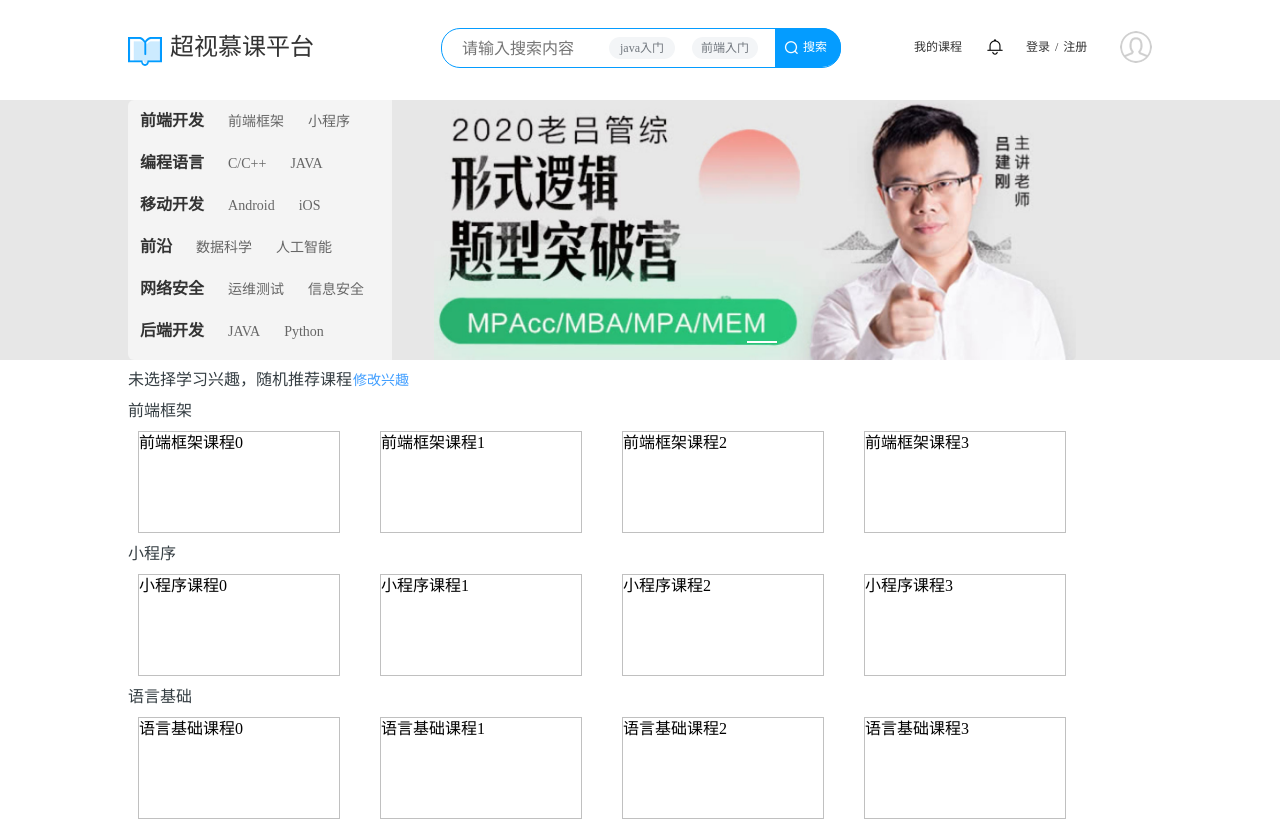
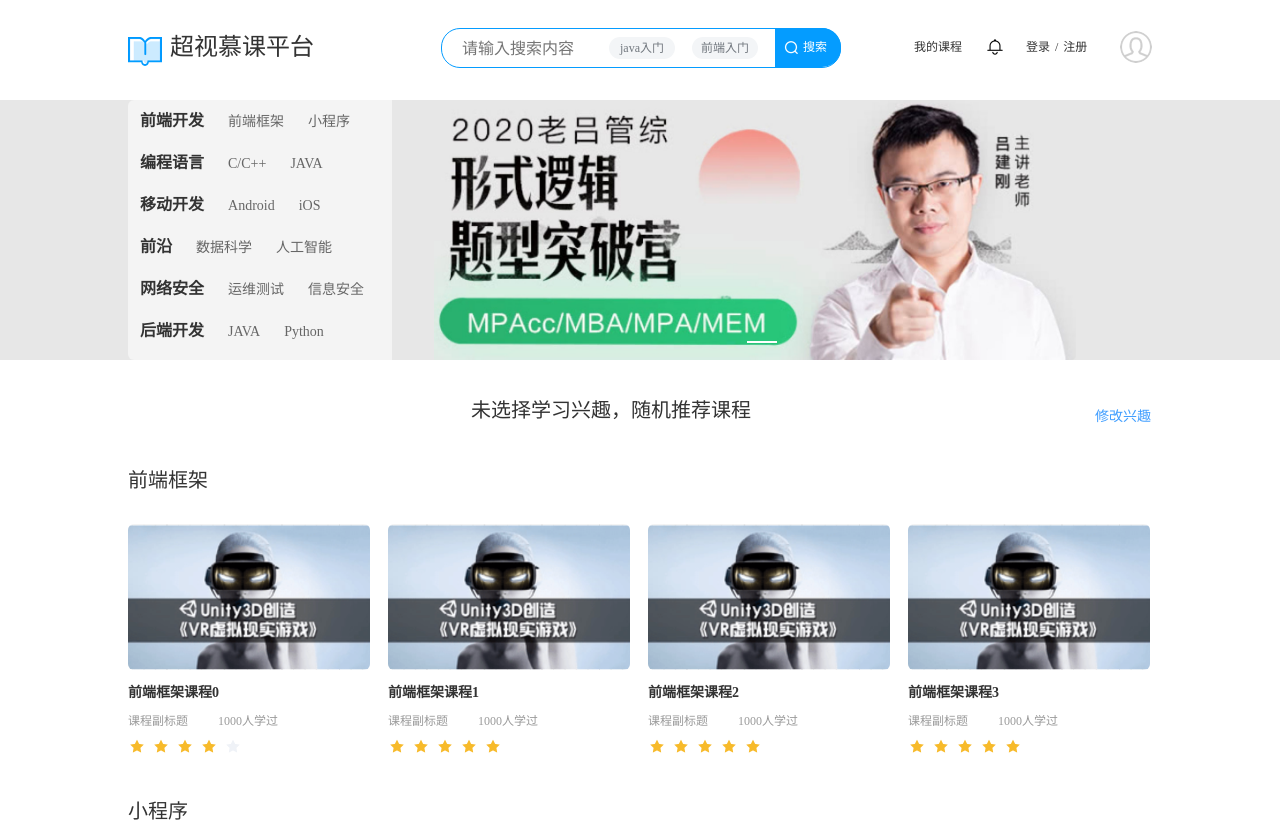
Before and after one commit to clummm/mooc, a Vue app: page / in a window 1280 px wide. Shown: the top 822 px of the page. Built offline with nearby package versions, Linux system fonts and the light colour scheme; what vue-quill-editor would draw is missing.

Commit message:
完成首页样式，添加course-card组件，分为水平布局和垂直布局两种

```diff
--- /dev/null
+++ b/src/components/courseCardHorizon/courseCardHorizon.vue
@@ -0,0 +1,62 @@
+<template>
+  <div class="course-card clearfix"
+       @click="rHelp.openCourseNewWindow(course.id)">
+    <div class="course-card-img left" :style="{ backgroundImage:'url(' + course.img + ')'}"></div>
+    <div class="course-card-content left">
+      <div class="course-card-title">{{course.name}}</div>
+      <div class="course-card-info">
+        <span class="course-card-subtitle">{{course.subtitle}}</span>
+        <span>{{course.learningCount}}人学过</span>
+      </div>
+      <div class="course-card-rating">
+        <el-rate
+          v-model="course.rating"
+          disabled>
+        </el-rate>
+      </div>
+    </div>
+  </div>
+</template>
+
+<script>
+  export default {
+    name: 'courseCardHorizon',
+    props: ['course'],
+    data () {
+      return {}
+    }
+  }
+</script>
+
+<style lang="stylus" scoped>
+  .course-card
+    font-size 14px
+    color rgba(51,51,51,1)
+    cursor pointer
+    margin 40px 40px 10px 0
+    display inline-block
+
+    .course-card-img
+      width 142px
+      height 74px
+      border-radius 6px
+      overflow hidden
+      background-size cover
+      background-repeat no-repeat
+      background-position center
+
+    .course-card-content
+      margin-left 8px
+      .course-card-title
+        font-weight 600
+
+      .course-card-info
+        font-size 12px
+        color rgba(153,153,153,1)
+        margin-top 8px
+        .course-card-subtitle
+          padding-right 30px
+      .course-card-rating
+        margin-top 5px
+
+</style>
--- /dev/null
+++ b/src/components/courseCardVertical/courseCardVertical.vue
@@ -0,0 +1,64 @@
+<template>
+  <div class="course-card"
+       @click="rHelp.openCourseNewWindow(course.id)">
+    <div class="course-card-img" :style="{ backgroundImage:'url(' + course.img + ')'}"></div>
+    <div class="course-card-content">
+      <div class="course-card-title">{{course.name}}</div>
+      <div class="course-card-info">
+        <span class="course-card-subtitle">{{course.subtitle}}</span>
+        <span>{{course.learningCount}}人学过</span>
+      </div>
+      <div class="course-card-rating">
+        <el-rate
+          v-model="course.rating"
+          disabled>
+        </el-rate>
+      </div>
+    </div>
+  </div>
+</template>
+
+<script>
+  export default {
+    name: 'courseCardVertical',
+    props: ['course'],
+    data () {
+      return {}
+    }
+  }
+</script>
+
+<style lang="stylus" scoped>
+  .course-card
+    font-size 14px
+    color rgba(51,51,51,1)
+    cursor pointer
+    margin 30px 18px 10px 0
+    display inline-block
+    &:last-child
+      margin-right 0
+
+    .course-card-img
+      width 242px
+      height 146px
+      border-radius 6px
+      overflow hidden
+      background-size cover
+      background-repeat no-repeat
+      background-position center
+
+    .course-card-content
+      margin-top 12px
+      .course-card-title
+        font-weight 600
+
+      .course-card-info
+        font-size 12px
+        color rgba(153,153,153,1)
+        margin-top 8px
+        .course-card-subtitle
+          padding-right 30px
+      .course-card-rating
+        margin-top 5px
+
+</style>
--- a/src/components/home/home.vue
+++ b/src/components/home/home.vue
@@ -20,9 +20,7 @@
                 </router-link>
               </div>
               <div class="recommend-box">
-                <router-link class="recommend" v-for="(course, i) in item.recommend" :key="i"
-                             target="_blank" :to="{name: 'course', params:{cid: course.id}}">{{course.name}}
-                </router-link>
+                <course-card-horizon v-for="(course, i) in item.recommend" :key="i" :course="course"></course-card-horizon>
               </div>
             </div>
           </li>
@@ -39,8 +37,10 @@
     <div class="main-content">
       <div class="interest-guide-container">
         <div class="interest-guide-wrapper">
-          <span>{{interestHint}}</span>
-          <el-button type="text" class="interest-change" @click="checkLoginBeforeInterestDialog">修改兴趣</el-button>
+          <div class="interest-hint clearfix">
+            <span>{{interestHint}}</span>
+            <el-button type="text" class="interest-change right" @click="checkLoginBeforeInterestDialog">修改兴趣</el-button>
+          </div>
           <el-dialog
             title="修改兴趣"
             :visible.sync="interestDialogVisible"
@@ -71,9 +71,7 @@
       </div>
       <div class="recommend-box" v-for="(item, index) in recommendCourseOnSubCate" :key="index">
         <div class="recommend-title">{{item.name}}</div>
-        <router-link class="recommend" v-for="(course, i) in item.recommend" :key="i"
-                     target="_blank" :to="{name: 'course', params:{cid: course.id}}">{{course.name}}
-        </router-link>
+        <course-card-vertical v-for="(course, i) in item.recommend" :key="i" :course="course"></course-card-vertical>
       </div>
     </div>
   </div>
@@ -82,9 +80,15 @@
 <script>
   import { mapGetters, mapMutations } from 'vuex'
   import { CATEGORY_TYPE, PRIMARY_CATEGORY, SECOND_CATEGORY } from './js/category'
+  import courseCardHorizon from '../courseCardHorizon/courseCardHorizon'
+  import courseCardVertical from '../courseCardVertical/courseCardVertical'
 
   export default {
     name: 'home',
+    components: {
+      courseCardHorizon,
+      courseCardVertical
+    },
     data () {
       return {
         // 是否显示修改兴趣对话框
@@ -107,9 +111,6 @@
       }
     },
     methods: {
-      // randomCourse () {
-      //   this.$router.push({ path: '/course/' + Math.floor((Math.random() * 100) + 1) })
-      // }
       // 显示前2个子分类
       show2SubCategory (arr) {
         return arr.slice(0, 2)
@@ -136,7 +137,7 @@
         // window.localStorage.interest = JSON.stringify(this.interest)
         this.setUserInterest(this.localInterest)
         this.interestDialogVisible = false
-        this.interestHint = this.interest.length <= 0 ? '未选择学习兴趣，随机推荐课程' : '兴趣推荐'
+        this.interestHint = this.interest.length <= 0 ? '未选择学习兴趣，随机推荐课程' : '兴 / 趣 / 推 / 荐'
       },
       // 取消兴趣更改
       cancelInterestChange (done) {
@@ -156,7 +157,7 @@
     created () {
       // 获取用户兴趣
       if (this.interest && this.interest.length > 0) {
-        this.interestHint = '兴趣推荐'
+        this.interestHint = '兴 / 趣 / 推 / 荐'
       } else {
         this.interestHint = '未选择学习兴趣，随机推荐课程'
       }
@@ -237,21 +238,40 @@
             top 0
             left 265px
             z-index 3
-            width 500px
+            width 720px
             background-color #fff
             box-shadow 0 2px 6px 0 rgba(0,0,0,0.26)
 
             .inner-box
-              height 60px
+              padding 40px 30px 20px 30px
+              a
+                padding-right 20px
+                font-size 14px
+                font-family PingFangSC-Regular
+                font-weight 400
+                color rgba(51,51,51,1)
+                line-height 20px
+
+            .recommend-box
+              padding 0 0 50px 30px
 
     .main-content
       width 1024px
       margin auto
-
-    .recommend
-      border silver solid 1px
-      width 200px
-      height 100px
-      margin 10px 30px 10px 10px
-      display inline-block
+      .interest-hint
+        text-align center
+        padding-top 36px
+        >span
+          font-size 20px
+          font-weight 400
+          color rgba(51,51,51,1)
+          line-height 28px
+      .recommend-box
+        font-family PingFangSC-Regular
+        margin 30px 0
+        .recommend-title
+          font-size 20px
+          font-weight 400
+          color rgba(51,51,51,1)
+          line-height 28px
 </style>
--- a/src/components/home/js/category.js
+++ b/src/components/home/js/category.js
@@ -49,15 +49,15 @@ const PRIMARY_CATEGORY = [
     recommend: [
       {
         id: 0,
-        img: '#',
+        img: '/images/course.png',
         name: '前端课程0',
         subtitle: '课程副标题',
         learningCount: 1000,
-        rating: 5.0
+        rating: 4.0
       },
       {
         id: 1,
-        img: '#',
+        img: '/images/course.png',
         name: '前端课程1',
         subtitle: '课程副标题',
         learningCount: 1000,
@@ -65,7 +65,7 @@ const PRIMARY_CATEGORY = [
       },
       {
         id: 2,
-        img: '#',
+        img: '/images/course.png',
         name: '前端课程2',
         subtitle: '课程副标题',
         learningCount: 1000,
@@ -73,7 +73,7 @@ const PRIMARY_CATEGORY = [
       },
       {
         id: 3,
-        img: '#',
+        img: '/images/course.png',
         name: '前端课程3',
         subtitle: '课程副标题',
         learningCount: 1000,
@@ -102,7 +102,7 @@ const PRIMARY_CATEGORY = [
     recommend: [
       {
         id: 4,
-        img: '#',
+        img: '/images/course.png',
         name: '编程课程0',
         subtitle: '课程副标题',
         learningCount: 1000,
@@ -110,7 +110,7 @@ const PRIMARY_CATEGORY = [
       },
       {
         id: 5,
-        img: '#',
+        img: '/images/course.png',
         name: '编程课程1',
         subtitle: '课程副标题',
         learningCount: 1000,
@@ -118,7 +118,7 @@ const PRIMARY_CATEGORY = [
       },
       {
         id: 6,
-        img: '#',
+        img: '/images/course.png',
         name: '编程课程2',
         subtitle: '课程副标题',
         learningCount: 1000,
@@ -126,7 +126,7 @@ const PRIMARY_CATEGORY = [
       },
       {
         id: 7,
-        img: '#',
+        img: '/images/course.png',
         name: '编程课程3',
         subtitle: '课程副标题',
         learningCount: 1000,
@@ -155,7 +155,7 @@ const PRIMARY_CATEGORY = [
     recommend: [
       {
         id: 8,
-        img: '#',
+        img: '/images/course.png',
         name: '移动课程0',
         subtitle: '课程副标题',
         learningCount: 1000,
@@ -163,7 +163,7 @@ const PRIMARY_CATEGORY = [
       },
       {
         id: 9,
-        img: '#',
+        img: '/images/course.png',
         name: '移动课程1',
         subtitle: '课程副标题',
         learningCount: 1000,
@@ -171,7 +171,7 @@ const PRIMARY_CATEGORY = [
       },
       {
         id: 10,
-        img: '#',
+        img: '/images/course.png',
         name: '移动课程2',
         subtitle: '课程副标题',
         learningCount: 1000,
@@ -179,7 +179,7 @@ const PRIMARY_CATEGORY = [
       },
       {
         id: 11,
-        img: '#',
+        img: '/images/course.png',
         name: '移动课程3',
         subtitle: '课程副标题',
         learningCount: 1000,
@@ -208,7 +208,7 @@ const PRIMARY_CATEGORY = [
     recommend: [
       {
         id: 12,
-        img: '#',
+        img: '/images/course.png',
         name: '前沿课程0',
         subtitle: '课程副标题',
         learningCount: 1000,
@@ -216,7 +216,7 @@ const PRIMARY_CATEGORY = [
       },
       {
         id: 13,
-        img: '#',
+        img: '/images/course.png',
         name: '前沿课程1',
         subtitle: '课程副标题',
         learningCount: 1000,
@@ -224,7 +224,7 @@ const PRIMARY_CATEGORY = [
       },
       {
         id: 14,
-        img: '#',
+        img: '/images/course.png',
         name: '前沿课程2',
         subtitle: '课程副标题',
         learningCount: 1000,
@@ -232,7 +232,7 @@ const PRIMARY_CATEGORY = [
       },
       {
         id: 15,
-        img: '#',
+        img: '/images/course.png',
         name: '前沿课程3',
         subtitle: '课程副标题',
         learningCount: 1000,
@@ -257,7 +257,7 @@ const PRIMARY_CATEGORY = [
     recommend: [
       {
         id: 16,
-        img: '#',
+        img: '/images/course.png',
         name: '网络安全课程0',
         subtitle: '课程副标题',
         learningCount: 1000,
@@ -265,7 +265,7 @@ const PRIMARY_CATEGORY = [
       },
       {
         id: 17,
-        img: '#',
+        img: '/images/course.png',
         name: '网络安全课程1',
         subtitle: '课程副标题',
         learningCount: 1000,
@@ -273,7 +273,7 @@ const PRIMARY_CATEGORY = [
       },
       {
         id: 18,
-        img: '#',
+        img: '/images/course.png',
         name: '网络安全课程2',
         subtitle: '课程副标题',
         learningCount: 1000,
@@ -281,7 +281,7 @@ const PRIMARY_CATEGORY = [
       },
       {
         id: 19,
-        img: '#',
+        img: '/images/course.png',
         name: '网络安全课程3',
         subtitle: '课程副标题',
         learningCount: 1000,
@@ -314,7 +314,7 @@ const PRIMARY_CATEGORY = [
     recommend: [
       {
         id: 20,
-        img: '#',
+        img: '/images/course.png',
         name: '后端课程0',
         subtitle: '课程副标题',
         learningCount: 1000,
@@ -322,7 +322,7 @@ const PRIMARY_CATEGORY = [
       },
       {
         id: 21,
-        img: '#',
+        img: '/images/course.png',
         name: '后端课程1',
         subtitle: '课程副标题',
         learningCount: 1000,
@@ -330,7 +330,7 @@ const PRIMARY_CATEGORY = [
       },
       {
         id: 22,
-        img: '#',
+        img: '/images/course.png',
         name: '后端课程2',
         subtitle: '课程副标题',
         learningCount: 1000,
@@ -338,7 +338,7 @@ const PRIMARY_CATEGORY = [
       },
       {
         id: 23,
-        img: '#',
+        img: '/images/course.png',
         name: '后端课程3',
         subtitle: '课程副标题',
         learningCount: 1000,
@@ -356,15 +356,15 @@ const SECOND_CATEGORY = [
     recommend: [
       {
         id: 0,
-        img: '#',
+        img: '/images/course.png',
         name: '前端框架课程0',
         subtitle: '课程副标题',
         learningCount: 1000,
-        rating: 5.0
+        rating: 4.0
       },
       {
         id: 1,
-        img: '#',
+        img: '/images/course.png',
         name: '前端框架课程1',
         subtitle: '课程副标题',
         learningCount: 1000,
@@ -372,7 +372,7 @@ const SECOND_CATEGORY = [
       },
       {
         id: 2,
-        img: '#',
+        img: '/images/course.png',
         name: '前端框架课程2',
         subtitle: '课程副标题',
         learningCount: 1000,
@@ -380,7 +380,7 @@ const SECOND_CATEGORY = [
       },
       {
         id: 3,
-        img: '#',
+        img: '/images/course.png',
         name: '前端框架课程3',
         subtitle: '课程副标题',
         learningCount: 1000,
@@ -394,7 +394,7 @@ const SECOND_CATEGORY = [
     recommend: [
       {
         id: 0,
-        img: '#',
+        img: '/images/course.png',
         name: '小程序课程0',
         subtitle: '课程副标题',
         learningCount: 1000,
@@ -402,7 +402,7 @@ const SECOND_CATEGORY = [
       },
       {
         id: 1,
-        img: '#',
+        img: '/images/course.png',
         name: '小程序课程1',
         subtitle: '课程副标题',
         learningCount: 1000,
@@ -410,7 +410,7 @@ const SECOND_CATEGORY = [
       },
       {
         id: 2,
-        img: '#',
+        img: '/images/course.png',
         name: '小程序课程2',
         subtitle: '课程副标题',
         learningCount: 1000,
@@ -418,7 +418,7 @@ const SECOND_CATEGORY = [
       },
       {
         id: 3,
-        img: '#',
+        img: '/images/course.png',
         name: '小程序课程3',
         subtitle: '课程副标题',
         learningCount: 1000,
@@ -432,7 +432,7 @@ const SECOND_CATEGORY = [
     recommend: [
       {
         id: 0,
-        img: '#',
+        img: '/images/course.png',
         name: '语言基础课程0',
         subtitle: '课程副标题',
         learningCount: 1000,
@@ -440,7 +440,7 @@ const SECOND_CATEGORY = [
       },
       {
         id: 1,
-        img: '#',
+        img: '/images/course.png',
         name: '语言基础课程1',
         subtitle: '课程副标题',
         learningCount: 1000,
@@ -448,7 +448,7 @@ const SECOND_CATEGORY = [
       },
       {
         id: 2,
-        img: '#',
+        img: '/images/course.png',
         name: '语言基础课程2',
         subtitle: '课程副标题',
         learningCount: 1000,
@@ -456,7 +456,7 @@ const SECOND_CATEGORY = [
       },
       {
         id: 3,
-        img: '#',
+        img: '/images/course.png',
         name: '语言基础课程3',
         subtitle: '课程副标题',
         learningCount: 1000,
```
Also changed, not shown: public/images/course.png (added).
